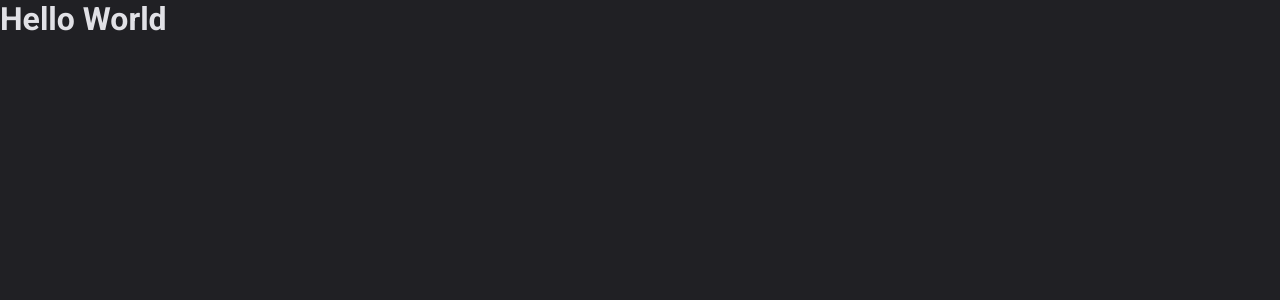
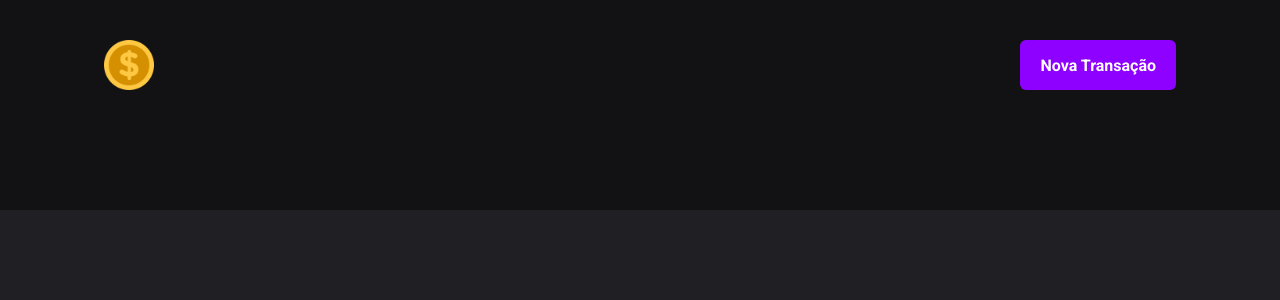
Before and after one commit to Luizenys/LR-Money, a React (Vite) app: page / in a window 1280 px wide. Shown: the top 300 px of the page. Built offline with nearby package versions, Linux system fonts and the light colour scheme.

Commit message:
feat: implementing header component

```diff
--- a/src/App.tsx
+++ b/src/App.tsx
@@ -1,13 +1,15 @@
 import { ThemeProvider } from "styled-components";
 import { defaultTheme } from "./styles/themes/default";
 import { GlobalStyle } from "./styles/global";
+import { Transactions } from "./pages/Transactions";
 
 export function App() {
 
   return (
     <ThemeProvider theme={defaultTheme}>
       <GlobalStyle />
-      <h1>Hello World</h1>
+
+      <Transactions />
     </ThemeProvider>
   )
 }
--- /dev/null
+++ b/src/components/Header/index.tsx
@@ -0,0 +1,14 @@
+import { HeaderContainer, HeaderContent, NewTransactionButton } from "./styles";
+
+import logoImg from '../../assets/coin.png'
+
+export function Header() {
+    return (
+        <HeaderContainer>
+            <HeaderContent>
+                <img src={logoImg} width={50} alt="" />
+                <NewTransactionButton>Nova Transação</NewTransactionButton>
+            </HeaderContent>
+        </HeaderContainer>
+    )
+}
--- /dev/null
+++ b/src/components/Header/styles.ts
@@ -0,0 +1,33 @@
+import styled from "styled-components";
+
+export const HeaderContainer = styled.header`
+    background: ${props => props.theme['gray-900']};
+    padding: 2.5rem 0 7.5rem;
+`;
+
+export const HeaderContent = styled.div`
+    width: 100%;
+    max-width: 1120px;
+    margin: 0 auto;
+    padding: 0 1.5rem;
+
+    display: flex;
+    justify-content: space-between;
+    align-items: center;
+`;
+
+export const NewTransactionButton = styled.button`
+    height: 50px;
+    border: 0;
+    background: ${props => props.theme['purple-500']};
+    color: ${props => props.theme.white};
+    font-weight: bold;
+    padding: 0 1.25rem;
+    border-radius: 6px;
+    cursor: pointer;
+
+    &:hover {
+        background: ${props => props.theme['purple-700']};
+        transition: background-color 0.2s;
+    }
+`
--- /dev/null
+++ b/src/pages/Transactions/index.tsx
@@ -0,0 +1,9 @@
+import { Header } from "../../components/Header";
+
+export function Transactions() {
+    return (
+        <div>
+            <Header />
+        </div>
+    )
+}
--- a/src/styles/global.ts
+++ b/src/styles/global.ts
@@ -9,7 +9,7 @@
 
     :focus {
         outline: 0;
-        box-shadow: 0 0 0 2px ${props => props.theme['yellow-500']};
+        box-shadow: 0 0 0 2px ${props => props.theme['purple-500']};
     }
 
     body {
--- a/src/styles/themes/default.ts
+++ b/src/styles/themes/default.ts
@@ -14,7 +14,7 @@
     'yellow-500': '#FEE337',
     'yellow-700': '#FFDC00',
 
-    'purple-300': '#BF6EFF',
-    'purple-500': '#A533FF',
-    'purple-700': '#8E00FF',
+    'purple-300': '#A533FF',
+    'purple-500': '#8E00FF',
+    'purple-700': '#6C03C1',
   } as const
```
Also changed, not shown: src/assets/coin.png (added), src/pages/Transactions/styles.ts (added).
